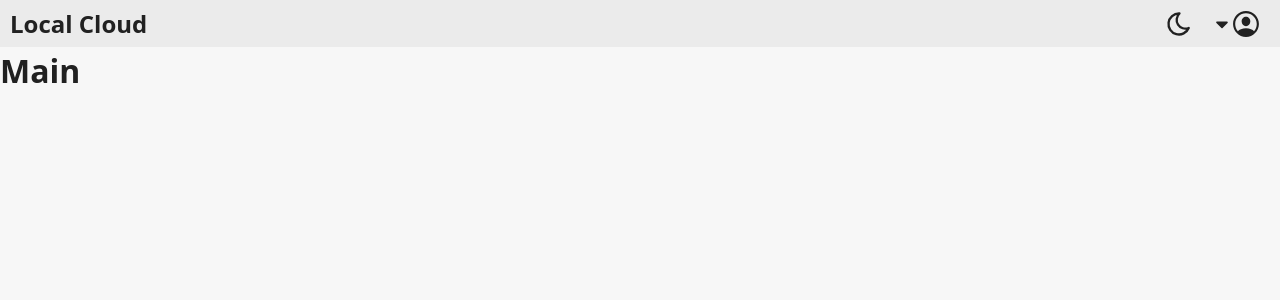
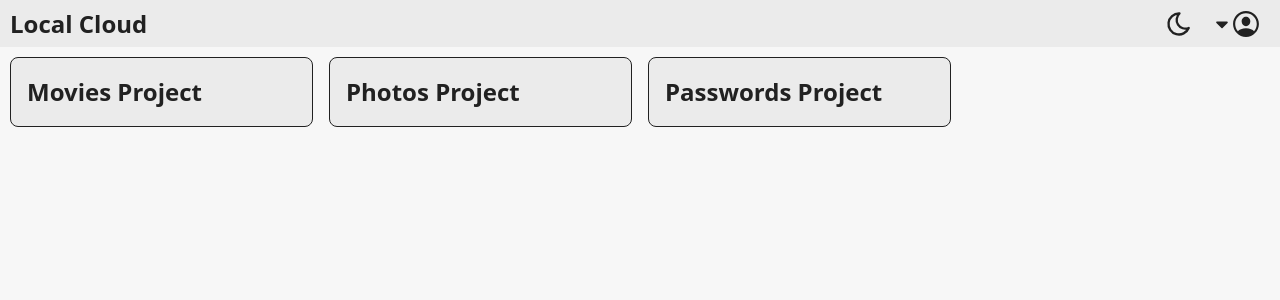
Before and after one commit to RenatoLetelier/LocalCloud-Frontend, a React (Vite) app: page / in a window 1280 px wide. Shown: the top 300 px of the page. Built offline with nearby package versions, Linux system fonts and the light colour scheme; no server answers; sample sign-in values are in the browser's storage.

Commit message:
gallery and main page

```diff
--- /dev/null
+++ b/src/components/CardComponent/Card.component.css
@@ -0,0 +1,7 @@
+.card-container {
+  border: 1px solid var(--text-1);
+  padding: 16px;
+  border-radius: var(--radius);
+  background-color: var(--surface-1);
+  cursor: pointer;
+}
--- /dev/null
+++ b/src/components/CardComponent/Card.component.jsx
@@ -0,0 +1,16 @@
+import { useNavigate } from "react-router-dom";
+import "./Card.component.css";
+
+export default function Card({ cardName, redirectPath }) {
+  const navigate = useNavigate();
+
+  const handleClick = () => {
+    if (redirectPath) navigate(redirectPath);
+  };
+
+  return (
+    <div className="card-container" onClick={handleClick}>
+      <h2>{cardName}</h2>
+    </div>
+  );
+}
--- a/src/components/DropdownComponent/Downdown.component.jsx
+++ b/src/components/DropdownComponent/Downdown.component.jsx
@@ -1,9 +1,8 @@
-import { useRef, useEffect, useState, useLayoutEffect } from "react";
+import { useRef, useEffect, useLayoutEffect } from "react";
 import "./Dropdown.component.css";
 
 export default function Dropdown({ isOpen, anchorRef, onClose, children }) {
   const dropdownRef = useRef(null);
-  const [style, setStyle] = useState({});
 
   // Cerrar por click fuera
   useEffect(() => {
@@ -23,20 +22,25 @@ export default function Dropdown({ isOpen, anchorRef, onClose, children }) {
     return () => document.removeEventListener("mousedown", handler);
   }, [isOpen, anchorRef, onClose]);
 
-  // Medición y posicionamiento
+  // Medición y posicionamiento -> escribe variables CSS
   useLayoutEffect(() => {
     if (!isOpen) return;
     const anchor = anchorRef?.current;
-    if (!anchor) return;
+    const dropdown = dropdownRef.current;
+    if (!anchor || !dropdown) return;
+
+    const setVars = (vars) => {
+      for (const [k, v] of Object.entries(vars)) {
+        dropdown.style.setProperty(k, v);
+      }
+    };
 
     const updatePosition = () => {
       const rect = anchor.getBoundingClientRect();
-      setStyle({
-        position: "fixed",
-        top: rect.bottom,
-        left: rect.left,
-        minWidth: rect.width,
-        zIndex: 1000,
+      setVars({
+        "--top": `${rect.bottom}px`,
+        "--right": `${window.innerWidth - rect.right}px`,
+        "--minWidth": `${rect.width}px`,
       });
     };
 
@@ -63,7 +67,7 @@ export default function Dropdown({ isOpen, anchorRef, onClose, children }) {
   if (!isOpen) return null;
 
   return (
-    <div className="dropdown-container" ref={dropdownRef} style={style}>
+    <div className="dropdown-container" ref={dropdownRef}>
       {children}
     </div>
   );
--- a/src/components/DropdownComponent/Dropdown.component.css
+++ b/src/components/DropdownComponent/Dropdown.component.css
@@ -1,10 +1,12 @@
 .dropdown-container {
-  display: flex;
-  justify-content: center;
-  padding: .3rem;
-  margin-top: .3rem;
-  margin-right: 1rem;
+  position: fixed;
+  top: calc(var(--top) + .6rem);
+  left: auto;
+  right: var(--right, auto);
+  min-width: var(--minWidth, auto);
+  z-index: 1000;
+
+  background-color: var(--surface-2);
+  border: 1px solid var(--black);
   border-radius: var(--radius);
-  border: 1px solid var(--black);
-  background-color: var(--surface-2);
 }
--- /dev/null
+++ b/src/components/GalleryComponent/Gallery.component.css
@@ -0,0 +1,5 @@
+.gallery-container {
+  display: grid;
+  grid-template-columns: repeat(auto-fill, minmax(300px, 1fr));
+  gap: 16px;
+}
--- /dev/null
+++ b/src/components/GalleryComponent/Gallery.component.jsx
@@ -0,0 +1,5 @@
+import "./Gallery.component.css";
+
+export default function Gallery({ children }) {
+  return <div className="gallery-container">{children}</div>;
+}
--- a/src/components/MainComponent/Main.component.css
+++ b/src/components/MainComponent/Main.component.css
@@ -0,0 +1,3 @@
+.main-container {
+  padding: 10px;
+}
--- a/src/components/MainComponent/Main.component.jsx
+++ b/src/components/MainComponent/Main.component.jsx
@@ -1,9 +1,15 @@
+import Gallery from "../GalleryComponent/Gallery.component";
+import Card from "../CardComponent/Card.component";
 import "./Main.component.css";
 
 export default function Main() {
   return (
     <main className="main-container">
-      <h1>Main</h1>
+      <Gallery>
+        <Card cardName={"Movies Project"} redirectPath="/movies" />
+        <Card cardName={"Photos Project"} redirectPath="/photos" />
+        <Card cardName={"Passwords Project"} redirectPath="/passwords" />
+      </Gallery>
     </main>
   );
 }
--- /dev/null
+++ b/src/components/ProfileDropdownComponent/ProfileDropdown.component.css
@@ -0,0 +1,24 @@
+.profile-dropdown-container {
+  padding: .3rem;
+  font-size: medium;
+}
+
+.profile-dropdown-container ul {
+  display: flex;
+  flex-direction: column;
+  gap: .3rem;
+}
+
+.profile-dropdown-container li {
+  border-radius: var(--radius);
+  padding: .3rem 3rem .3rem .5rem;
+  list-style: none;
+}
+.profile-dropdown-container li:hover {
+  background-color: var(--on-hover);
+}
+
+.profile-dropdown-container a {
+  color: var(--text-1);
+  text-decoration: none;
+}
--- a/src/components/ProfileDropdownComponent/ProfileDropdown.component.jsx
+++ b/src/components/ProfileDropdownComponent/ProfileDropdown.component.jsx
@@ -1,14 +1,22 @@
+import "./ProfileDropdown.component.css";
+
 export default function ProfileDropdownContent() {
   const handleLogout = () => {
     localStorage.removeItem("token");
   };
 
   return (
-    <div>
+    <div className="profile-dropdown-container">
       <ul>
-        <li onClick={handleLogout}>
-          <a href="/login">Log out</a>
-        </li>
+        <a href="/profile">
+          <li>Profile</li>
+        </a>
+        <a href="/settings">
+          <li>Settings</li>
+        </a>
+        <a href="/login">
+          <li onClick={handleLogout}>Log out</li>
+        </a>
       </ul>
     </div>
   );
```
